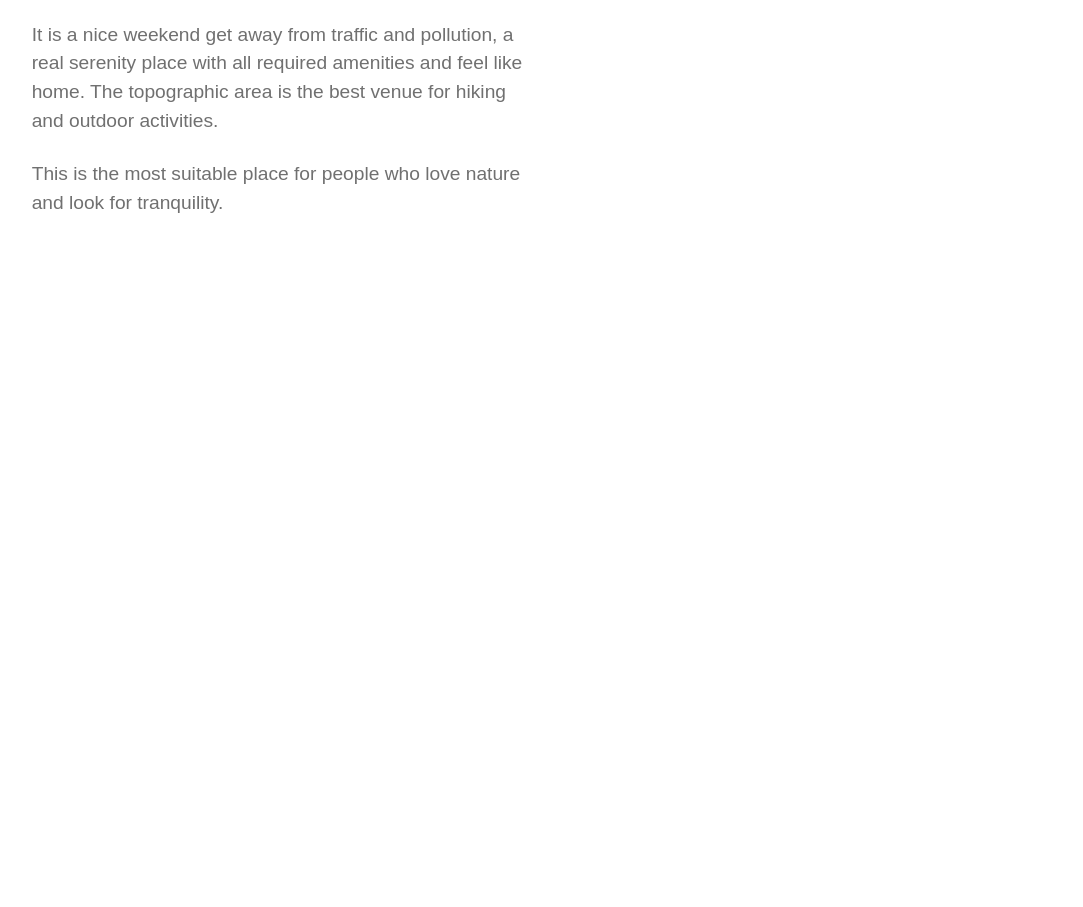
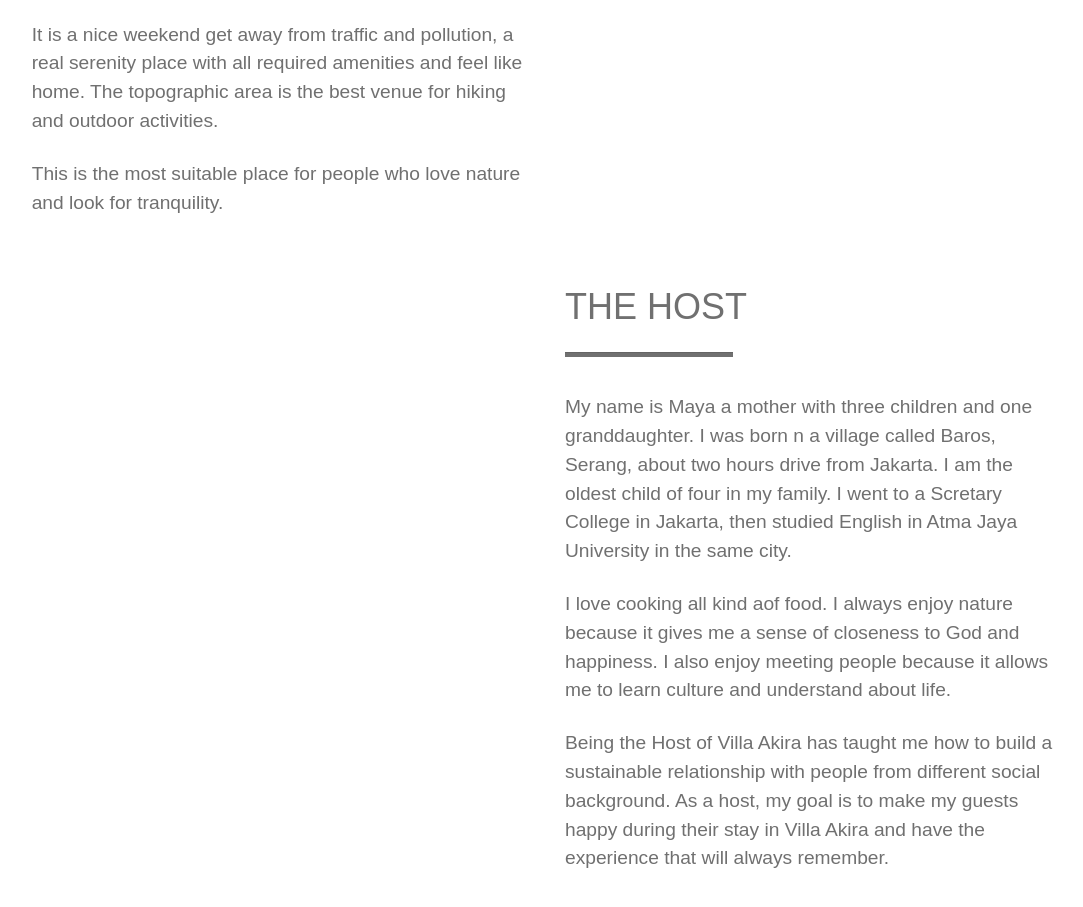
Before and after one commit to hsjsjsj009/villa-akira, a React app: page / in a window 1280 px wide. Shown: the part 1459-2366 px from the top of the page, without its empty margins (90-1173 px from the left). Before the commit the page ends 1744 px from the top, so only its background shows below. Built offline with nearby package versions, Linux system fonts and the light colour scheme; some packages are replaced by stand-ins of ours; a web font is replaced by a local one.

Commit message:
Create Host component

```diff
--- a/src/components/Host/index.js
+++ b/src/components/Host/index.js
@@ -1,20 +1,51 @@
-import React from 'react';
-import PropTypes from 'prop-types';
+import React from "react";
+import PropTypes from "prop-types";
 
-import { HostContainer } from './style';
+import { HostContainer } from "./style";
+import Container from "react-bootstrap/Container";
+import Row from "react-bootstrap/Row";
+import Col from "react-bootstrap/Col";
+import { Line, Paragraph, Title } from "../../containers/Home/style";
 
 class Host extends React.Component {
   render() {
     return (
       <HostContainer>
-        {/*Todo : Create Host*/}
+        <Container fluid>
+          <Row className="justify-content-center">
+            <Col md={5}></Col>
+            <Col md={5}>
+              <Title className="mb-3">THE HOST</Title>
+              <Line color={"#707070"} size={"7rem"} />
+              <br />
+              <Paragraph>
+                My name is Maya a mother with three children and one
+                granddaughter. I was born n a village called Baros, Serang,
+                about two hours drive from Jakarta. I am the oldest child of
+                four in my family. I went to a Scretary College in Jakarta, then
+                studied English in Atma Jaya University in the same city.
+              </Paragraph>
+              <Paragraph>
+                I love cooking all kind aof food. I always enjoy nature because
+                it gives me a sense of closeness to God and happiness. I also
+                enjoy meeting people because it allows me to learn culture and
+                understand about life.
+              </Paragraph>
+              <Paragraph>
+                Being the Host of Villa Akira has taught me how to build a
+                sustainable relationship with people from different social
+                background. As a host, my goal is to make my guests happy during
+                their stay in Villa Akira and have the experience that will
+                always remember.
+              </Paragraph>
+            </Col>
+          </Row>
+        </Container>
       </HostContainer>
     );
   }
 }
 
-Host.propTypes = {
-
-};
+Host.propTypes = {};
 
 export default Host;
--- a/src/components/Host/style.js
+++ b/src/components/Host/style.js
@@ -1,5 +1,5 @@
-import styled from 'styled-components';
+import styled from "styled-components";
 
 export const HostContainer = styled.div`
-
+  height: calc(100vh + 6rem);
 `;
--- /dev/null
+++ b/src/components/NeighbourHood/style.js
@@ -0,0 +1,3 @@
+import styled from "styled-components";
+
+export const NeighbourHoodContainer = styled.div``;
--- a/src/containers/Home/index.js
+++ b/src/containers/Home/index.js
@@ -6,6 +6,7 @@ import { HomeContainer } from "./style";
 import { ready } from "./actions";
 import LandingPage from "../../components/LandingPage";
 import About from "../../components/About";
+import Host from "../../components/Host";
 
 class Home extends React.Component {
   render() {
@@ -13,6 +14,7 @@ class Home extends React.Component {
       <HomeContainer>
         <LandingPage />
         <About />
+        <Host />
       </HomeContainer>
     );
   }
--- a/src/static/base.scss
+++ b/src/static/base.scss
@@ -1,8 +1,13 @@
 #landing-image {
   position: absolute;
   z-index: -2;
+  @media screen and (min-width: 800px) {
+    height: 100vh;
+    width: auto;
+  }
   @media screen and (min-width: 1024px) {
     bottom: 0;
+    height: auto;
     width: 100vw;
   }
   @media screen and (min-width: 1440px) {
```
Also changed, not shown: src/components/NeighbourHood/index.js (added, +14 -0 lines), src/static/base.css, 1 other file.
